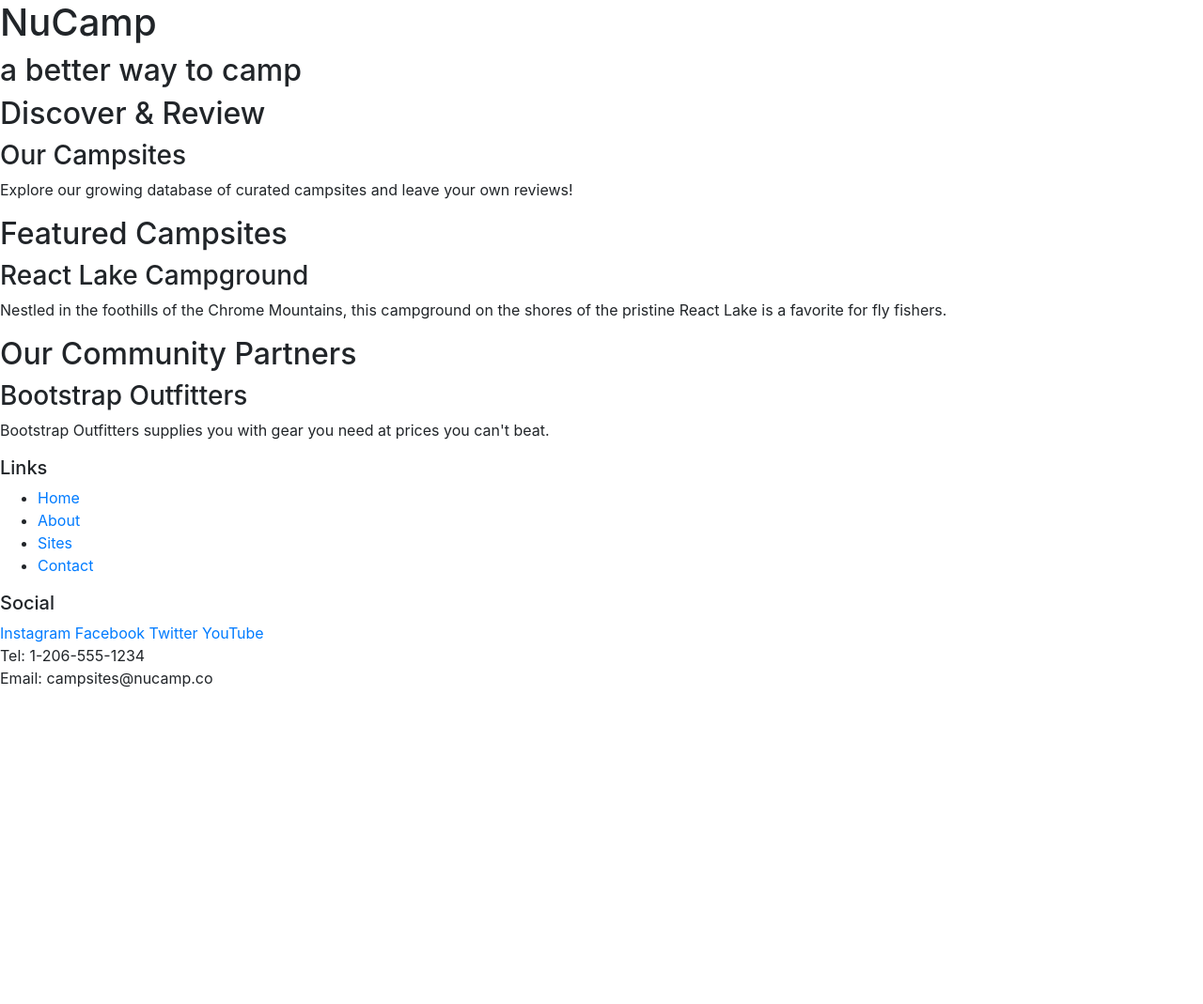
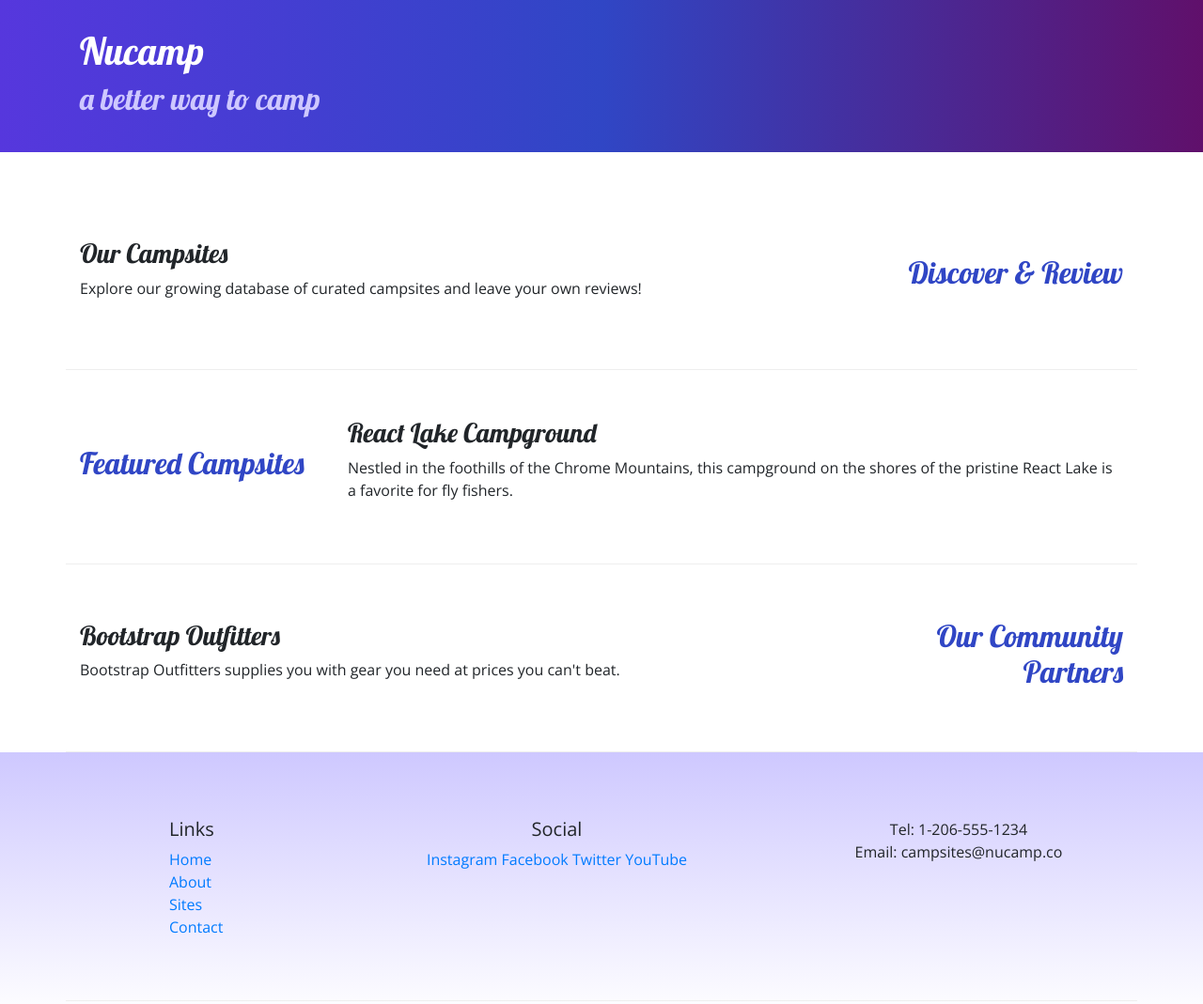
Before and after one commit to Xetts/nucampsite, a website: page index.html in a window 1280 px wide. Shown: the whole page at 94% size. Before the commit the page ends 800 px from the top, so only its background shows below. Drawn offline with nearby package versions, Linux system fonts and the light colour scheme.

Commit message:
second commit

```diff
--- /dev/null
+++ b/css/styles.css
@@ -0,0 +1,34 @@
+body {
+    font-family: "Open Sans" , sans-serif;
+
+}
+
+
+h1, h2, h3 {
+    font-family: "lobster", cursive;
+}
+
+ h2 {
+     color: #3046c5
+ }
+
+ header h2 {
+     color: #cec8ff;
+ }
+
+ footer {
+     background-image: linear-gradient(#CEC8FF, white);
+     padding: 20px 0;
+ }
+
+ .jumbotron {
+     padding: 30px;
+     background-image: linear-gradient(to right, #5637DD, #3046C5, #60106B);
+     color: white;
+ }
+
+ .row-content {
+     padding:50px 0;
+     border-bottom: 1px ridge;
+     min-height: 200px;
+ }
--- a/index.html
+++ b/index.html
@@ -8,56 +8,80 @@
 
      <!-- Bootstrap CSS -->
      <link rel="stylesheet" href="node_modules/bootstrap/dist/css/bootstrap.min.css" />
-    <meta charset="utf-8" />
+
+      <!-- Additional CSS must be placed after Bootstrap CSS -->
+    <link rel="stylesheet" href="https://fonts.googleapis.com/css?family=Lobster|Open+Sans" />
+    <link rel="stylesheet" href="css/styles.css" />
+
     <title>NuCamp: A Better Way To Camp</title>
 </head>
 
 <body>
 
-    <header>
-        <div>
-            <h1>NuCamp</h1>
-            <h2>a better way to camp</h2>
+    <header class="jumbotron jumbotron-fluid">
+        <div class="container">
+            <div class="row">
+                <div class="col">
+                    <h1>Nucamp</h1>
+                    <h2>a better way to camp</h2>
+                </div>
+            </div>
         </div>
     </header>
-
-    <div>
-        <h2>Discover & Review</h2>
+ <div class="container">
+    <div class="row row-content align-items-center">
+        <div class="col-sm-4 order-sm-last col-md-3">
+        <h2 class="text-sm-right">Discover & Review</h2>
+        </div>
+        <div class="col">
         <h3>Our Campsites</h3>
-        <p>Explore our growing database of curated campsites and leave your own reviews!</p>
+        <p class="d-none d-sm-block">Explore our growing database of curated campsites and leave your own reviews!</p>
+        </div>
     </div>
 
-    <div>
+    <div class ="row row-content align-items-center">
+        <div class="col-sm-4 col-md-3">
         <h2>Featured Campsites</h2>
+        </div>
+        <div class="col">
         <h3>React Lake Campground</h3>
-        <p>Nestled in the foothills of the Chrome Mountains, this campground on the shores of the pristine React Lake is a favorite for fly fishers.</p>
+        <p class="d-none d-sm-block">Nestled in the foothills of the Chrome Mountains, this campground on the shores of the pristine React Lake is a favorite for fly fishers.</p>
+        </div>
     </div>
 
-    <div>
-        <h2>Our Community Partners</h2>
+    <div class="row row-content align-items-center">
+        <div class="col-sm-4 order-sm-last col-md-3">
+        <h2 class="text-sm-right">Our Community Partners</h2>
+        </div>
+        <div class="col">
         <h3>Bootstrap Outfitters</h3>
-        <p>Bootstrap Outfitters supplies you with gear you need at prices you can't beat.</p>
+        <p class="d-none d-sm-block">Bootstrap Outfitters supplies you with gear you need at prices you can't beat.</p>
+        </div>
+    </div>
     </div>
 
     <footer>
+        <div class="container">
+            <div class="row row-content">
 
-        <div>
+
+        <div class="col-4 col-sm-2 offset-1">
             <h5>Links</h5>
-            <ul>
-                <li><a href="#">Home</a></li>
-                <li><a href="#">About</a></li>
-                <li><a href="#">Sites</a></li>
-                <li><a href="#">Contact</a></li>
+            <ul class="list-unstyled">
+                <li><a href="aboutus.html">Home</a></li>
+                <li><a href="aboutus.html">About</a></li>
+                <li><a href="aboutus.html">Sites</a></li>
+                <li><a href="aboutus.html">Contact</a></li>
             </ul>
         </div>
-        <div>
+        <div class="col-6 col-sm-5 text-center">
             <h5>Social</h5>
             <a href="http://instagram.com/">Instagram</a>
             <a href="http://facebook.com/">Facebook</a>
             <a href="http://twitter.com/">Twitter</a>
             <a href="http://youtube.com/">YouTube</a>
         </div>
-        <div>
+        <div class="col-sm-4 text-center">
             Tel: 1-206-555-1234<br />
             Email: campsites@nucamp.co
         </div>
```
Also changed, not shown: aboutus.html (added, +100 -0 lines).
